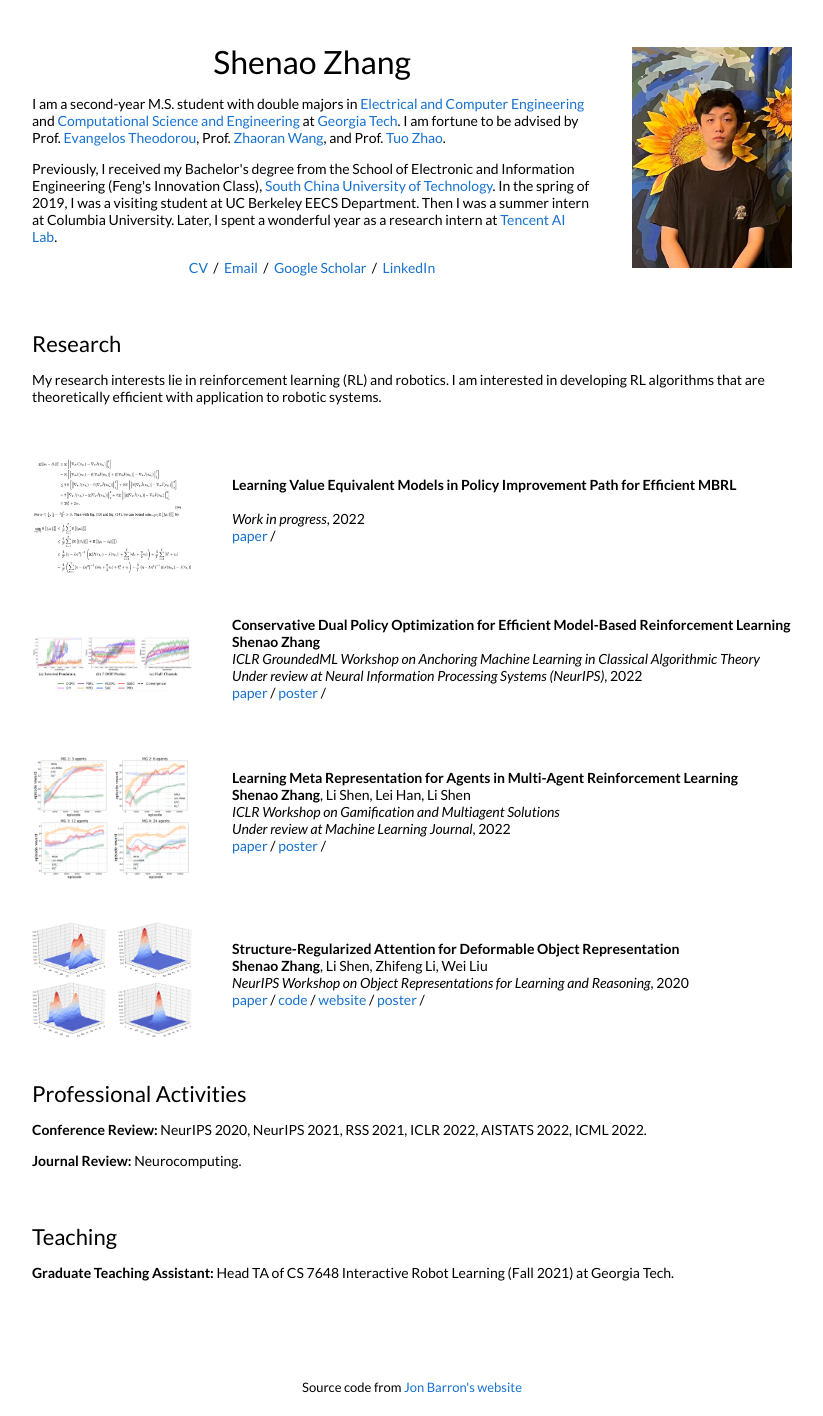
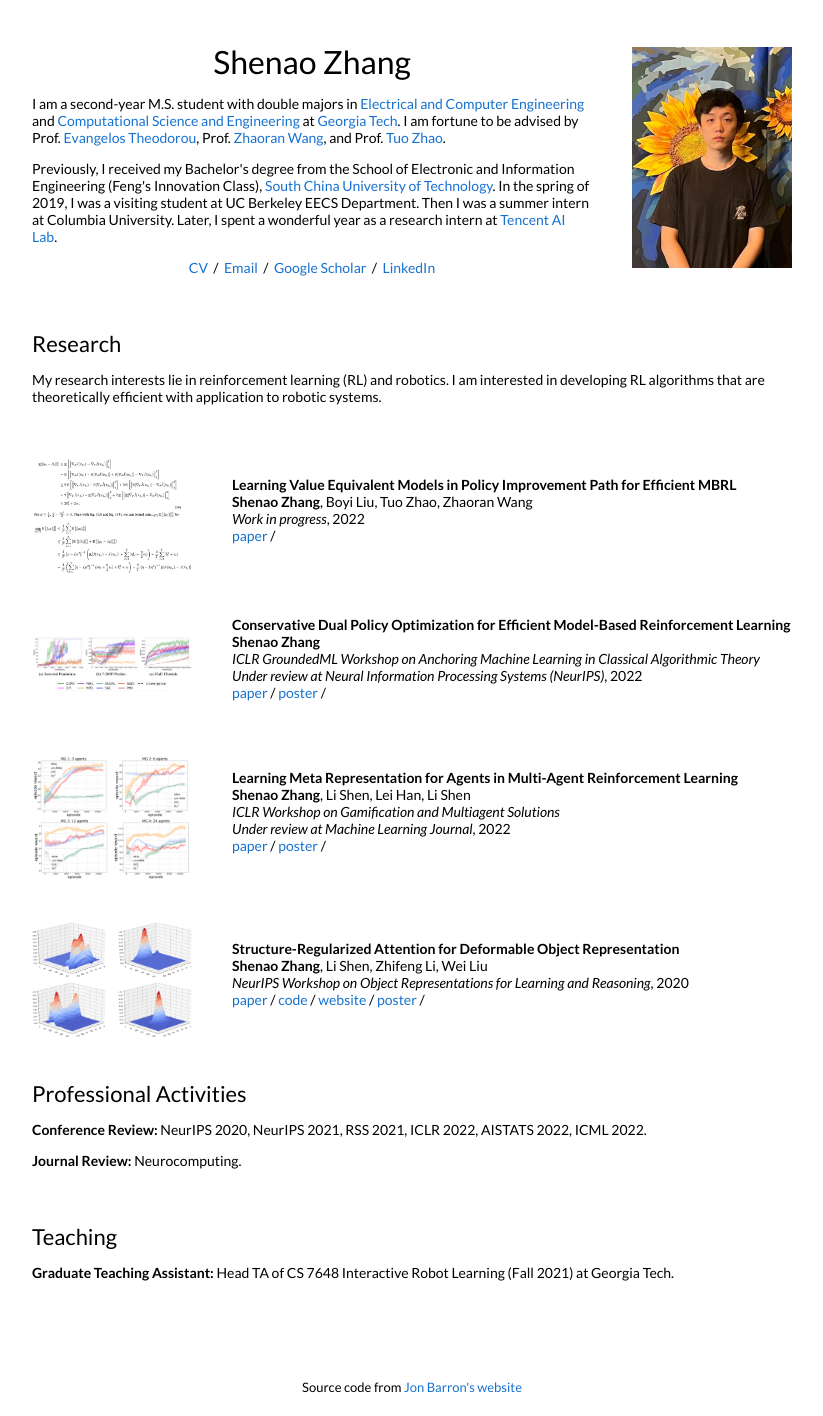
Before and after one commit to shenao-zhang/shenao-zhang.github.io, a Jekyll site: the page built from _posts/2021-12-02-mbpg.markdown, in a window 1280 px wide. Shown: the whole page, without its empty margins (228-1051 px from the left). Built offline with Jekyll 4.4.1, drawn with Linux system fonts in a browser that asks for light colours.

Commit message:
Update 2021-12-02-mbpg.markdown

```diff
--- a/_posts/2021-12-02-mbpg.markdown
+++ b/_posts/2021-12-02-mbpg.markdown
@@ -4,6 +4,8 @@ title:  "Learning Value Equivalent Models in Policy Improvement Path for Efficie
 date:   2022-03-08 21:12:53 +00:00
 image: /images/mbpg21.jpg
 categories: research
+author: "Shenao Zhang"
+authors: "<strong>Shenao Zhang</strong>,  Boyi Liu, Tuo Zhao, Zhaoran Wang"
 venue: "Work in progress"
 arxiv: https://shenao-zhang.github.io/MBPG-2021/MBPG.pdf
 ---
```
